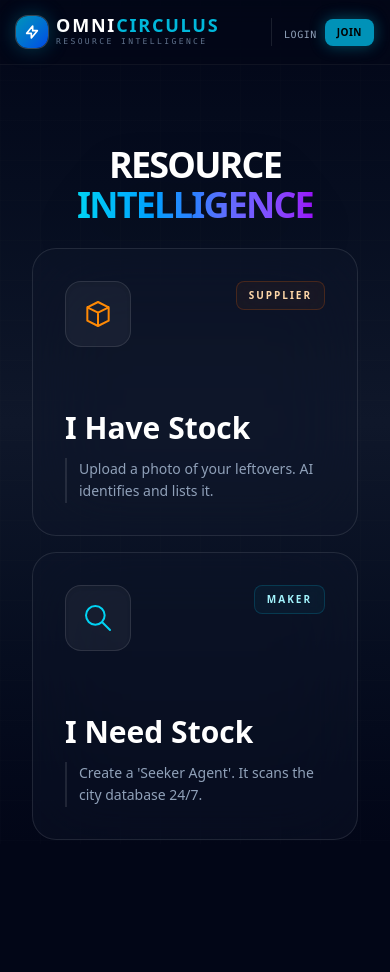
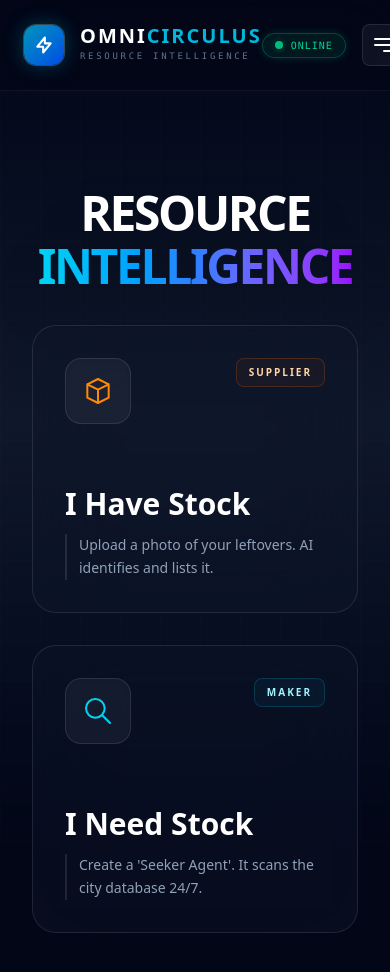
Before and after one commit to SanikaDhumalDevs/Omni-Circulus, a Next.js app in the folder frontend/: page / in a window 390 px wide. Shown: the top 972 px of the page. Before the commit the page ends 888 px from the top, so only its background shows below. Built offline with nearby package versions, Linux system fonts and the light colour scheme.

Commit message:
Add files via upload

```diff
--- a/frontend/app/page.tsx
+++ b/frontend/app/page.tsx
@@ -152,12 +152,13 @@ const GatePassModal = ({ order, onClose }: any) => {
 // 3. UI COMPONENTS
 // ==========================================
 const StatusBadge = () => (
-  <div className="hidden md:flex px-3 py-1 rounded-full border border-emerald-500/30 bg-emerald-500/10 text-emerald-400 text-[10px] md:text-xs font-mono tracking-widest items-center gap-2 shadow-[0_0_10px_rgba(16,185,129,0.2)]">
+  <div className="flex px-3 py-1 rounded-full border border-emerald-500/30 bg-emerald-500/10 text-emerald-400 text-[10px] md:text-xs font-mono tracking-widest items-center gap-2 shadow-[0_0_10px_rgba(16,185,129,0.2)]">
     <span className="relative flex h-2 w-2">
       <span className="animate-ping absolute inline-flex h-full w-full rounded-full bg-emerald-400 opacity-75"></span>
       <span className="relative inline-flex rounded-full h-2 w-2 bg-emerald-500"></span>
     </span>
-    SYSTEM ONLINE
+    <span className="hidden sm:inline">SYSTEM ONLINE</span>
+    <span className="sm:hidden">ONLINE</span>
   </div>
 );
 
@@ -204,20 +205,23 @@ const StatusPill = ({ status }: { status: string }) => {
 // ==========================================
 
 export default function Home() {
-  const [user, setUser] = useState<any>(null);
-  const [dashboardData, setDashboardData] = useState<any>(null);
+  const [user, setUser] = useState(null);
+  const [dashboardData, setDashboardData] = useState(null);
   const [showDashboard, setShowDashboard] = useState(false);
   const [activeTab, setActiveTab] = useState('inventory');
 
-  const [selectedOrder, setSelectedOrder] = useState<any>(null);
+  const [selectedOrder, setSelectedOrder] = useState(null);
   const [showPayment, setShowPayment] = useState(false);
   const [showGatePass, setShowGatePass] = useState(false);
 
   const [showReplay, setShowReplay] = useState(false);
-  const [replayId, setReplayId] = useState<string | null>(null);
+  const [replayId, setReplayId] = useState(null);
 
   const [processing, setProcessing] = useState(false);
   const [isResolvingPayment, setIsResolvingPayment] = useState(false);
+
+  // --- NEW: Mobile Menu State ---
+  const [isMobileMenuOpen, setIsMobileMenuOpen] = useState(false);
 
   const router = useRouter();
   const searchParams = useSearchParams();
@@ -314,6 +318,8 @@ export default function Home() {
     finally { setProcessing(false); }
   };
 
+  const toggleMobileMenu = () => setIsMobileMenuOpen(!isMobileMenuOpen);
+
   return (
     <main className="relative min-h-screen w-full bg-[#020617] text-white overflow-hidden font-sans selection:bg-cyan-500/30 selection:text-cyan-100">
 
@@ -326,52 +332,106 @@ export default function Home() {
         <div className="absolute inset-0 opacity-20 bg-[linear-gradient(to_right,#4f4f4f2e_1px,transparent_1px),linear-gradient(to_bottom,#4f4f4f2e_1px,transparent_1px)] bg-[size:40px_40px]"></div>
       </div>
 
-      {/* --- FULLY RESPONSIVE NAVBAR --- */}
-      <nav className="relative z-50 w-full px-4 md:px-12 py-4 md:py-6 flex justify-between items-center border-b border-white/5 bg-[#020617]/50 backdrop-blur-xl">
-        <div className="flex items-center gap-2 md:gap-4">
-          <div className="relative h-8 w-8 md:h-10 md:w-10 rounded-xl bg-gradient-to-br from-cyan-600 to-blue-700 flex items-center justify-center shadow-[0_0_20px_rgba(8,145,178,0.4)] ring-1 ring-white/20">
-             <svg className="w-4 h-4 md:w-5 md:h-5 text-white" fill="none" viewBox="0 0 24 24" stroke="currentColor" strokeWidth="2.5"><path strokeLinecap="round" strokeLinejoin="round" d="M13 10V3L4 14h7v7l9-11h-7z" /></svg>
+      {/* --- RESPONSIVE NAVBAR --- */}
+      <nav className="relative z-50 w-full border-b border-white/5 bg-[#020617]/50 backdrop-blur-xl">
+        <div className="flex justify-between items-center px-6 py-6 md:px-12">
+
+            {/* LOGO */}
+            <div className="flex items-center gap-4">
+                <div className="relative h-10 w-10 rounded-xl bg-gradient-to-br from-cyan-600 to-blue-700 flex items-center justify-center shadow-[0_0_20px_rgba(8,145,178,0.4)] ring-1 ring-white/20">
+                    <svg className="w-5 h-5 text-white" fill="none" viewBox="0 0 24 24" stroke="currentColor" strokeWidth="2.5"><path strokeLinecap="round" strokeLinejoin="round" d="M13 10V3L4 14h7v7l9-11h-7z" /></svg>
                 </div>
                 <div className="flex flex-col">
-            <span className="text-lg md:text-xl font-bold tracking-widest text-white leading-none">OMNI<span className="text-cyan-500">CIRCULUS</span></span>
-            <span className="text-[8px] md:text-[9px] text-slate-500 font-mono tracking-[0.3em] uppercase mt-0.5 md:mt-1">Resource Intelligence</span>
+                    <span className="text-xl font-bold tracking-widest text-white leading-none">OMNI<span className="text-cyan-500">CIRCULUS</span></span>
+                    <span className="text-[9px] text-slate-500 font-mono tracking-[0.3em] uppercase mt-1">Resource Intelligence</span>
                 </div>
             </div>
 
-        <div className="flex items-center gap-2 md:gap-6">
+            {/* DESKTOP MENU (Hidden on Mobile) */}
+            <div className="hidden md:flex items-center gap-6">
                 <StatusBadge />
                 {user ? (
-            <div className="flex items-center gap-2 md:gap-4 border-l border-white/10 pl-3 md:pl-6">
-              {/* Responsive Command Center Button */}
-              <button onClick={() => setShowDashboard(true)} className="flex items-center gap-2 px-3 py-1.5 md:px-4 md:py-2 bg-cyan-900/20 text-cyan-400 border border-cyan-500/30 rounded-lg text-[10px] md:text-xs font-bold tracking-widest hover:bg-cyan-500/20 hover:shadow-[0_0_15px_rgba(6,182,212,0.4)] transition-all animate-pulse">
-                <span className="md:hidden">CMD</span>
-                <span className="hidden md:inline">COMMAND CENTER</span>
+                    <div className="flex items-center gap-4 border-l border-white/10 pl-6">
+                        <button onClick={() => setShowDashboard(true)} className="flex items-center gap-2 px-4 py-2 bg-cyan-900/20 text-cyan-400 border border-cyan-500/30 rounded-lg text-xs font-bold tracking-widest hover:bg-cyan-500/20 hover:shadow-[0_0_15px_rgba(6,182,212,0.4)] transition-all animate-pulse">
+                            COMMAND CENTER
                         </button>
-
                         <div className="text-right">
-                <div className="text-[10px] md:text-xs text-white font-bold uppercase tracking-wider max-w-[80px] md:max-w-none truncate">{user.username}</div>
+                            <div className="text-xs text-white font-bold uppercase tracking-wider">{user.username}</div>
                         </div>
-
-              <button onClick={handleLogout} className="text-[10px] md:text-xs text-red-400 hover:text-white border border-red-900/30 bg-red-900/10 px-3 py-1.5 md:px-4 md:py-2 rounded-lg hover:bg-red-600 transition-all">
-                  <span className="md:hidden">EXIT</span>
-                  <span className="hidden md:inline">DISCONNECT</span>
-              </button>
+                        <button onClick={handleLogout} className="text-xs text-red-400 hover:text-white border border-red-900/30 bg-red-900/10 px-4 py-2 rounded-lg hover:bg-red-600 transition-all">DISCONNECT</button>
                     </div>
                 ) : (
-            <div className="flex items-center gap-2 md:gap-4 border-l border-white/10 pl-3 md:pl-6">
-              <Link href="/auth"><button className="text-[10px] md:text-xs text-slate-400 hover:text-white font-mono tracking-wider transition-colors">LOGIN</button></Link>
-              <Link href="/auth"><button className="text-[10px] md:text-xs bg-cyan-600 hover:bg-cyan-500 text-black font-bold px-3 py-1.5 md:px-5 md:py-2 rounded-lg tracking-wider shadow-[0_0_15px_rgba(6,182,212,0.4)] transition-all">JOIN</button></Link>
+                    <div className="flex items-center gap-4 border-l border-white/10 pl-6">
+                        <Link href="/auth"><button className="text-xs text-slate-400 hover:text-white font-mono tracking-wider transition-colors">LOGIN</button></Link>
+                        <Link href="/auth"><button className="text-xs bg-cyan-600 hover:bg-cyan-500 text-black font-bold px-5 py-2 rounded-lg tracking-wider shadow-[0_0_15px_rgba(6,182,212,0.4)] transition-all">JOIN NETWORK</button></Link>
                     </div>
                 )}
             </div>
+
+            {/* MOBILE HAMBURGER BUTTON (Visible only on Mobile) */}
+            <div className="md:hidden flex items-center gap-4">
+                <StatusBadge />
+                <button onClick={toggleMobileMenu} className="p-2 rounded-lg border border-white/10 bg-white/5 text-white hover:bg-white/10 transition-colors">
+                    {isMobileMenuOpen ? (
+                        <svg className="w-6 h-6" fill="none" viewBox="0 0 24 24" stroke="currentColor"><path strokeLinecap="round" strokeLinejoin="round" strokeWidth={2} d="M6 18L18 6M6 6l12 12" /></svg>
+                    ) : (
+                        <svg className="w-6 h-6" fill="none" viewBox="0 0 24 24" stroke="currentColor"><path strokeLinecap="round" strokeLinejoin="round" strokeWidth={2} d="M4 6h16M4 12h16m-7 6h7" /></svg>
+                    )}
+                </button>
+            </div>
+        </div>
+
+        {/* MOBILE DROPDOWN MENU (Animated) */}
+        {isMobileMenuOpen && (
+            <div className="md:hidden absolute top-full left-0 w-full bg-[#020617]/95 backdrop-blur-xl border-b border-white/10 p-6 flex flex-col gap-4 animate-in slide-in-from-top-5 shadow-2xl z-40">
+                {user ? (
+                    <>
+                        <div className="flex items-center justify-between border-b border-white/5 pb-4">
+                            <div className="flex items-center gap-3">
+                                <div className="h-8 w-8 rounded-full bg-gradient-to-br from-cyan-500 to-blue-600 flex items-center justify-center text-xs font-bold">{user.username.charAt(0).toUpperCase()}</div>
+                                <div>
+                                    <div className="text-sm font-bold text-white uppercase tracking-wider">{user.username}</div>
+                                    <div className="text-[10px] text-emerald-400">OPERATOR ONLINE</div>
+                                </div>
+                            </div>
+                        </div>
+                        <button
+                            onClick={() => { setShowDashboard(true); setIsMobileMenuOpen(false); }}
+                            className="w-full py-3 bg-cyan-900/20 text-cyan-400 border border-cyan-500/30 rounded-lg text-xs font-bold tracking-widest hover:bg-cyan-500/20 transition-all flex items-center justify-center gap-2"
+                        >
+                            <span className="text-lg">📊</span> COMMAND CENTER
+                        </button>
+                        <button
+                            onClick={handleLogout}
+                            className="w-full py-3 text-xs text-red-400 hover:text-white border border-red-900/30 bg-red-900/10 rounded-lg hover:bg-red-600 transition-all flex items-center justify-center gap-2"
+                        >
+                            DISCONNECT
+                        </button>
+                    </>
+                ) : (
+                    <div className="flex flex-col gap-3">
+                        <Link href="/auth" className="w-full">
+                            <button className="w-full py-3 text-xs bg-white/5 border border-white/10 hover:bg-white/10 text-white font-mono tracking-wider rounded-lg transition-colors">
+                                LOGIN
+                            </button>
+                        </Link>
+                        <Link href="/auth" className="w-full">
+                            <button className="w-full py-3 text-xs bg-cyan-600 hover:bg-cyan-500 text-black font-bold rounded-lg tracking-wider shadow-[0_0_15px_rgba(6,182,212,0.4)] transition-all">
+                                JOIN NETWORK
+                            </button>
+                        </Link>
+                    </div>
+                )}
+            </div>
+        )}
       </nav>
 
-      <div className="relative z-10 flex flex-col items-center justify-center pt-20 md:pt-24 px-4 text-center">
-        <h1 className="text-4xl md:text-8xl font-black tracking-tighter mb-6 md:mb-8 leading-[1.1] drop-shadow-2xl">
+      <div className="relative z-10 flex flex-col items-center justify-center pt-24 px-4 text-center">
+        <h1 className="text-5xl md:text-8xl font-black tracking-tighter mb-8 leading-[1.1] drop-shadow-2xl">
           <span className="block text-white">RESOURCE</span>
           <span className="block text-transparent bg-clip-text bg-gradient-to-r from-cyan-400 via-blue-500 to-purple-600 animate-gradient">INTELLIGENCE</span>
         </h1>
-        <div className="grid grid-cols-1 md:grid-cols-2 gap-4 md:gap-8 w-full max-w-5xl px-4 pb-12">
+        <div className="grid md:grid-cols-2 gap-8 w-full max-w-5xl px-4 pb-12">
           <Link href={user ? "/give" : "/auth"} className="w-full">
             <GlassCard type="Supplier" accent="orange" title="I Have Stock" subtitle="Upload a photo of your leftovers. AI identifies and lists it." icon={<svg className="w-8 h-8" fill="none" viewBox="0 0 24 24" stroke="currentColor"><path strokeLinecap="round" strokeLinejoin="round" strokeWidth="1.5" d="M20 7l-8-4-8 4m16 0l-8 4m8-4v10l-8 4m0-10L4 7m8 4v10M4 7v10l8 4" /></svg>} />
           </Link>
```
Lines whose indentation alone changed are shown as unchanged.
